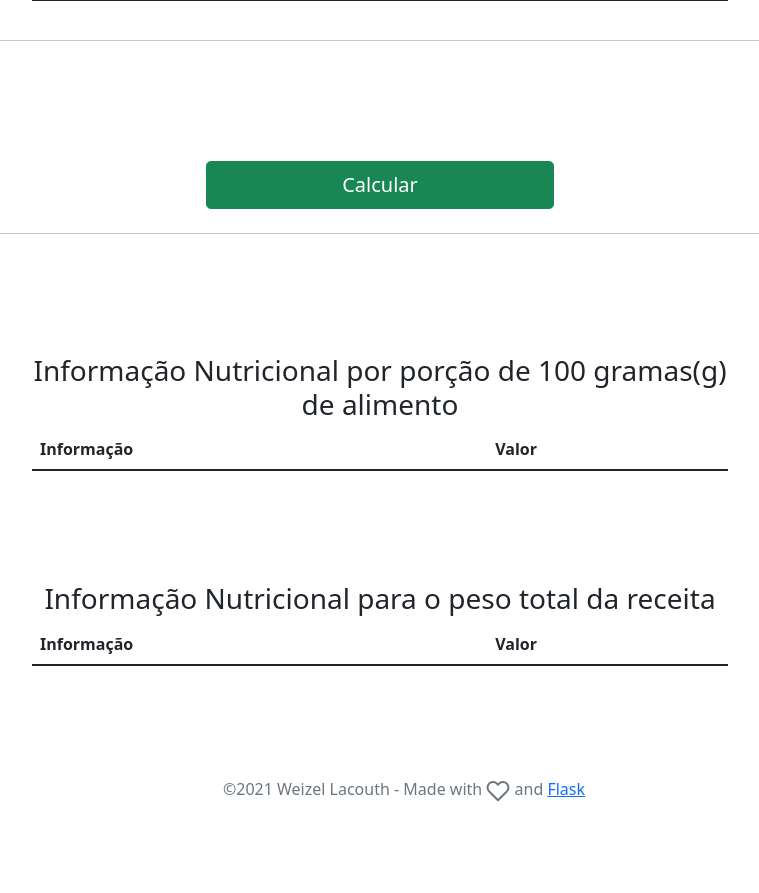
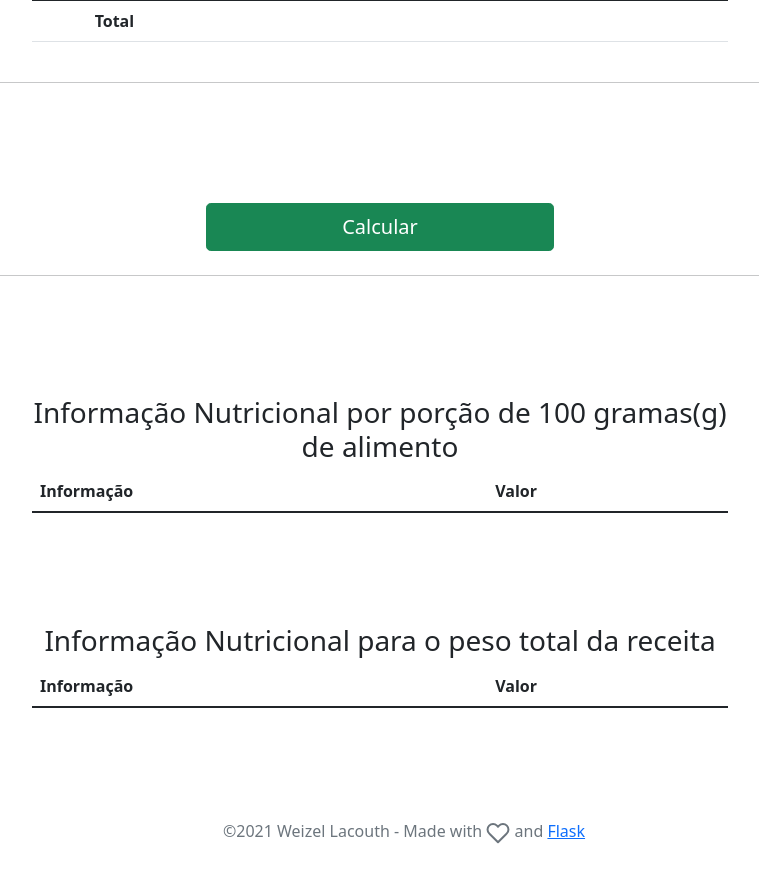
Before and after one commit to lacouth/projeto_taco, a Flask app: page / in a window 1280 px wide. Shown: the part 1023-1916 px from the top of the page, without its empty margins (236-995 px from the left). Before the commit the page ends 1874 px from the top, so only its background shows below. Run offline with Flask 2, Linux system fonts and the light colour scheme; lists and menus that the app fills with data are empty.

Commit message:
adds total at the end of ingridients table

```diff
--- a/static/js/index.js
+++ b/static/js/index.js
@@ -15,8 +15,24 @@ let tbody_total = document.getElementById('tbody_total');
 let cont = 0;
 let lista = new Object();
 
+let td_total_bruto = document.getElementById('total_bruto')
+let td_total_liquido = document.getElementById('total_liquido')
+
+let total_bruto = 0;
+let total_liquido = 0;
+
 btn_adicionar.addEventListener('click',()=>{
     cont++;
+
+    lista[input_alimento.value] = {}
+    lista[input_alimento.value]["bruto"] = input_peso_bruto.value;
+    lista[input_alimento.value]["liquido"] = input_peso_liquido.value;
+
+    total_bruto += Number(input_peso_bruto.value)
+    total_liquido += Number(input_peso_liquido.value)
+
+    td_total_bruto.innerText = total_bruto
+    td_total_liquido.innerText = total_liquido
 
     tbody.insertAdjacentHTML('beforeEnd',
     `<tr>
@@ -25,10 +41,6 @@ btn_adicionar.addEventListener('click',()=>{
         <td>${input_peso_bruto.value}</td>
         <td>${input_peso_liquido.value}</td>
     </tr>`);
-
-    lista[input_alimento.value] = {}
-    lista[input_alimento.value]["bruto"] = input_peso_bruto.value;
-    lista[input_alimento.value]["liquido"] = input_peso_liquido.value;
 
     input_peso_bruto.value = "";
     input_peso_liquido.value = "";
--- a/templates/index.html
+++ b/templates/index.html
@@ -66,6 +66,12 @@
                 <tr>
                 </tr>
               </tbody>
+              <tr>
+                <th scope="col"> </th>
+                <th scope="col"><b>Total</b></th>
+                <th scope="col" id="total_bruto"></th>
+                <th scope="col" id="total_liquido"></th>
+              </tr>
             </table>
           </div>
         </div>
```
